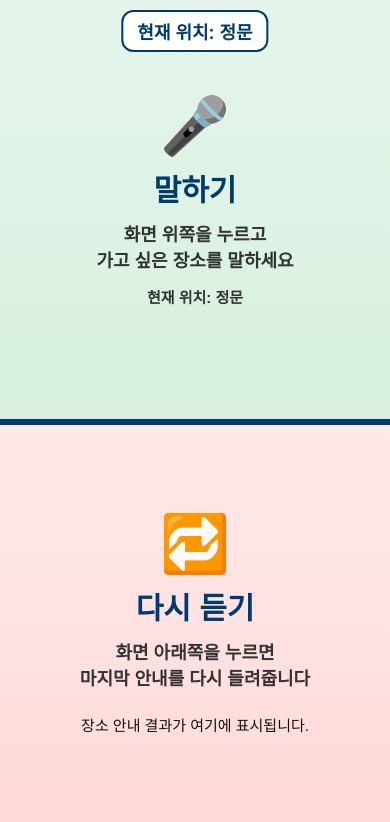
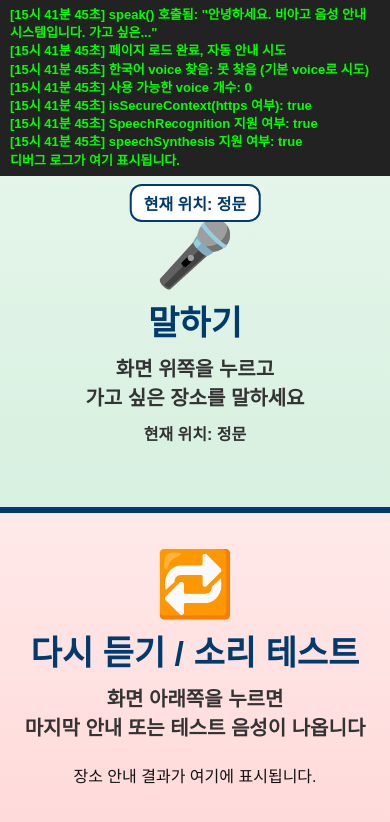
Before and after one commit to sayhi66/voice, a plain HTML site: page index.html in a window 390 px wide. Drawn offline with Linux system fonts and the light colour scheme.

Commit message:
Add debug bar and update styles in index.html
Added a debug bar to display logs and modified various styles for improved layout and readability.

```diff
--- a/index.html
+++ b/index.html
@@ -31,6 +31,18 @@
       flex-direction: column;
     }
 
+    .debugBar {
+      font-size: 13px;
+      font-weight: 700;
+      padding: 6px 10px;
+      background: #222;
+      color: #0f0;
+      white-space: pre-wrap;
+      line-height: 1.4;
+      max-height: 22vh;
+      overflow-y: auto;
+    }
+
     .zone {
       flex: 1;
       display: flex;
@@ -52,20 +64,20 @@
     }
 
     .zone-icon {
-      font-size: 72px;
+      font-size: 64px;
       line-height: 1;
-      margin-bottom: 12px;
+      margin-bottom: 10px;
     }
 
     .zone-title {
-      font-size: 40px;
+      font-size: 34px;
       font-weight: 900;
       color: var(--primary);
-      margin: 0 0 10px 0;
+      margin: 0 0 8px 0;
     }
 
     .zone-desc {
-      font-size: 22px;
+      font-size: 20px;
       font-weight: 700;
       margin: 0;
       color: #333;
@@ -73,69 +85,51 @@
 
     .badge {
       position: absolute;
-      top: 10px;
+      top: 8px;
       left: 50%;
       transform: translateX(-50%);
-      font-size: 18px;
+      font-size: 16px;
       font-weight: 800;
       color: var(--primary);
       background: #fff;
       border: 2px solid var(--primary);
       border-radius: 12px;
-      padding: 6px 14px;
+      padding: 5px 12px;
     }
 
     .status-line {
-      font-size: 18px;
+      font-size: 16px;
       font-weight: 700;
-      margin-top: 14px;
+      margin-top: 10px;
       color: #333;
       max-width: 90%;
     }
 
     .result-box {
-      font-size: 18px;
+      font-size: 16px;
       line-height: 1.5;
-      margin-top: 10px;
+      margin-top: 8px;
       max-width: 92%;
-      max-height: 28vh;
+      max-height: 20vh;
       overflow-y: auto;
       text-align: left;
     }
 
     .result-box h2 {
-      font-size: 22px;
+      font-size: 20px;
       color: var(--primary);
-      margin: 0 0 8px 0;
+      margin: 0 0 6px 0;
     }
 
     .result-box ol {
       margin: 0;
-      padding-left: 24px;
-    }
-
-    .sr-only {
-      position: absolute;
-      width: 1px;
-      height: 1px;
-      padding: 0;
-      margin: -1px;
-      overflow: hidden;
-      clip: rect(0, 0, 0, 0);
-      white-space: nowrap;
-      border: 0;
-    }
-
-    @media (max-width: 600px) {
-      .zone-icon { font-size: 56px; }
-      .zone-title { font-size: 30px; }
-      .zone-desc { font-size: 18px; }
-      .status-line { font-size: 15px; }
-      .result-box { font-size: 15px; }
+      padding-left: 22px;
     }
   </style>
 </head>
 <body>
+  <div class="debugBar" id="debugBar">디버그 로그가 여기 표시됩니다.</div>
+
   <main id="topZone" class="zone zone-top" aria-label="시작: 가고 싶은 장소 말하기">
     <div class="badge" id="currentLocationBadge">현재 위치: 정문</div>
     <div class="zone-icon" aria-hidden="true">🎤</div>
@@ -144,16 +138,14 @@
     <p class="status-line" id="status" role="status" aria-live="polite">준비 중입니다.</p>
   </main>
 
-  <section id="bottomZone" class="zone zone-bottom" aria-label="다시 듣기">
+  <section id="bottomZone" class="zone zone-bottom" aria-label="다시 듣기 / 소리 테스트">
     <div class="zone-icon" aria-hidden="true">🔁</div>
-    <h1 class="zone-title">다시 듣기</h1>
-    <p class="zone-desc">화면 아래쪽을 누르면<br />마지막 안내를 다시 들려줍니다</p>
+    <h1 class="zone-title">다시 듣기 / 소리 테스트</h1>
+    <p class="zone-desc">화면 아래쪽을 누르면<br />마지막 안내 또는 테스트 음성이 나옵니다</p>
     <div class="result-box" id="result" role="region" aria-live="polite" aria-atomic="true">
       <p>장소 안내 결과가 여기에 표시됩니다.</p>
     </div>
   </section>
-
-  <p class="sr-only" id="srInstruction">화면 위쪽 절반은 말하기, 아래쪽 절반은 다시 듣기입니다.</p>
 
   <script>
     const LOCATIONS = {
@@ -195,6 +187,7 @@
     const statusText = document.getElementById("status");
     const result = document.getElementById("result");
     const currentLocationBadge = document.getElementById("currentLocationBadge");
+    const debugBar = document.getElementById("debugBar");
 
     let recognition = null;
     let isRecognizing = false;
@@ -202,28 +195,65 @@
     let koreanVoice = null;
     let currentLocationId = "gate";
     let lastSpokenText = "";
+    let currentUtterance = null;
+
+    function log(msg) {
+      const time = new Date().toLocaleTimeString("ko-KR", { hour12: false });
+      debugBar.textContent = `[${time}] ${msg}\n` + debugBar.textContent;
+    }
+
+    log(`speechSynthesis 지원 여부: ${"speechSynthesis" in window}`);
+    log(`SpeechRecognition 지원 여부: ${!!SpeechRecognition}`);
+    log(`isSecureContext(https 여부): ${window.isSecureContext}`);
 
     function pickKoreanVoice() {
+      if (!("speechSynthesis" in window)) return;
       const voices = window.speechSynthesis.getVoices();
+      log(`사용 가능한 voice 개수: ${voices.length}`);
       koreanVoice = voices.find(v => v.lang === "ko-KR") || voices.find(v => v.lang && v.lang.startsWith("ko")) || null;
+      log(`한국어 voice 찾음: ${koreanVoice ? koreanVoice.name + " (" + koreanVoice.lang + ")" : "못 찾음 (기본 voice로 시도)"}`);
     }
 
     if ("speechSynthesis" in window) {
       pickKoreanVoice();
       window.speechSynthesis.onvoiceschanged = pickKoreanVoice;
+
+      setInterval(() => {
+        if (window.speechSynthesis.speaking) {
+          window.speechSynthesis.resume();
+        }
+      }, 5000);
     }
 
     function speak(text) {
-      if (!("speechSynthesis" in window)) return;
+      log(`speak() 호출됨: "${text.slice(0, 30)}..."`);
+      if (!("speechSynthesis" in window)) {
+        log("오류: 이 브라우저는 speechSynthesis를 지원하지 않습니다.");
+        return;
+      }
       lastSpokenText = text;
       window.speechSynthesis.cancel();
+
       const utterance = new SpeechSynthesisUtterance(text);
+      currentUtterance = utterance;
       utterance.lang = "ko-KR";
       if (koreanVoice) utterance.voice = koreanVoice;
-      utterance.rate = 0.88;
+      utterance.rate = 0.95;
       utterance.pitch = 1.0;
       utterance.volume = 1.0;
+
+      utterance.onstart = () => log("재생 시작됨 (onstart)");
+      utterance.onend = () => log("재생 끝남 (onend)");
+      utterance.onerror = (e) => log(`오류 발생 (onerror): ${e.error}`);
+
       window.speechSynthesis.speak(utterance);
+
+      setTimeout(() => {
+        if (window.speechSynthesis.paused) {
+          window.speechSynthesis.resume();
+          log("일시정지 상태 감지되어 resume() 호출함");
+        }
+      }, 100);
     }
 
     function announce(text) {
@@ -299,8 +329,10 @@
         const stream = await navigator.mediaDevices.getUserMedia({ audio: true });
         stream.getTracks().forEach(track => track.stop());
         statusText.textContent = "마이크 권한이 허용되었습니다.";
+        log("마이크 권한 허용됨");
         return true;
       } catch (error) {
+        log(`마이크 권한 오류: ${error.name}`);
         if (error.name === "NotAllowedError") {
           announce("마이크 권한이 거부되었습니다. 브라우저 설정에서 마이크를 허용해주세요.");
         } else {
@@ -320,12 +352,15 @@
         recognition.start();
         isRecognizing = true;
         statusText.textContent = "듣고 있습니다. 가고 싶은 장소를 말씀해주세요.";
+        log("음성 인식 시작");
       } catch (error) {
         statusText.textContent = "음성 인식을 시작할 수 없습니다.";
+        log(`음성 인식 시작 오류: ${error.message}`);
       }
     }
 
     async function handleTalk() {
+      log("상단 영역 탭됨 (handleTalk)");
       if (micReady) {
         startRecognition();
         return;
@@ -339,8 +374,9 @@
     }
 
     function repeatLast() {
+      log("하단 영역 탭됨 (repeatLast)");
       if (!lastSpokenText) {
-        speak("다시 들을 안내가 없습니다.");
+        speak("안녕하세요. 소리 테스트입니다. 이 소리가 들리면 정상 작동 중입니다.");
         return;
       }
       speak(lastSpokenText);
@@ -383,6 +419,7 @@
 
       recognition.onerror = (event) => {
         isRecognizing = false;
+        log(`음성 인식 오류: ${event.error}`);
         if (event.error === "not-allowed") {
           announce("마이크 권한이 없습니다. 브라우저 설정에서 마이크를 허용해주세요.");
         } else if (event.error === "no-speech") {
@@ -402,6 +439,7 @@
     window.addEventListener("load", () => {
       currentLocationId = getCurrentLocationId();
       currentLocationBadge.textContent = `현재 위치: ${LOCATIONS[currentLocationId].name}`;
+      log("페이지 로드 완료, 자동 안내 시도");
       setTimeout(playIntro, 300);
     });
   </script>
```
